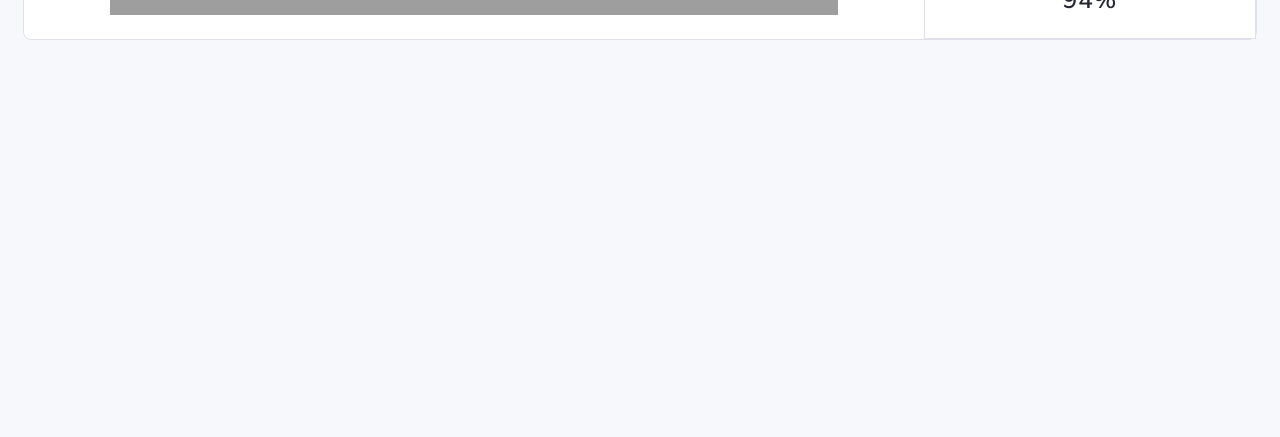
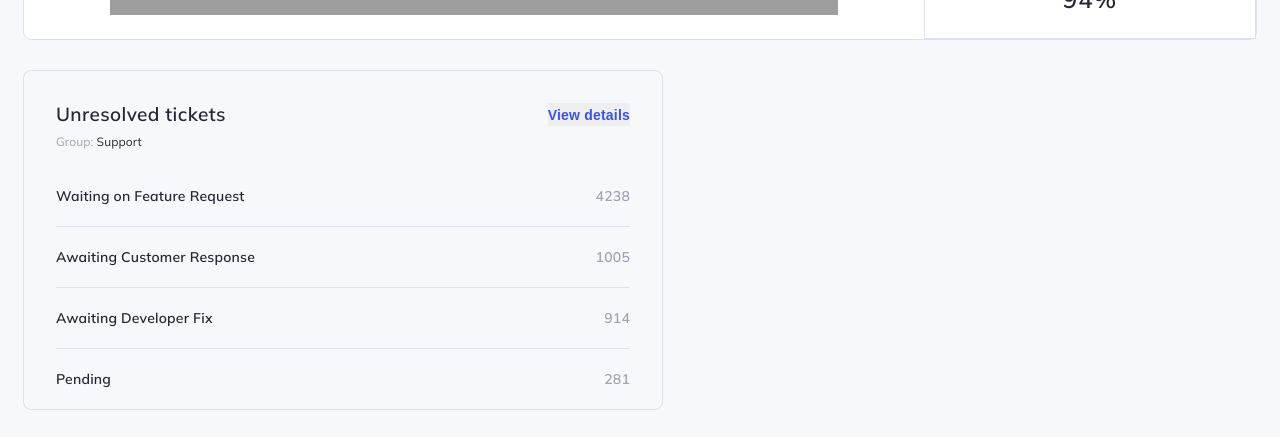
Before and after one commit to inbraev/react-admin, a React (Create React App) app: page / in a window 1280 px wide. Shown: the part 828-1265 px from the top of the page. Before the commit the page ends 898 px from the top, so only its background shows below. Built offline with nearby package versions, Linux system fonts and the light colour scheme; grey boxes are pictures that could not be loaded.

Commit message:
finished tickets card

```diff
--- a/src/App.js
+++ b/src/App.js
@@ -36,6 +36,7 @@ import CardsStatistics from "./components/CardStatistics/CardStatistics";
 import img from "./images/avatar.png";
 import { createGlobalStyle } from "styled-components";
 import Trends from "./components/Trends/Trends";
+import UnresolvedTickets from "./components/UnresolvedTickets/UnresolvedTickets";
 const GlobalStyle = createGlobalStyle`
 * {
   padding: 0;
@@ -112,6 +113,12 @@ const trendData = [
   { title: "Average response time", info: "3h 8m" },
   { title: "Resolution within SLA", info: "94%" },
 ];
+const ticketsData = [
+  { status: "Waiting on Feature Request", number: 4238 },
+  { status: "Awaiting Customer Response", number: 1005 },
+  { status: "Awaiting Developer Fix", number: 914 },
+  { status: "Pending", number: 281 },
+];
 const App = () => (
   <div>
     <GlobalStyle />
@@ -119,6 +126,7 @@ const App = () => (
       <Header title="Overview" src={img} />
       <CardsStatistics data={data} />
       <Trends trendData={trendData} />
+      <UnresolvedTickets data={ticketsData} />
     </Wrapper>
   </div>
 );
--- /dev/null
+++ b/src/components/UnresolvedTickets/Header.js
@@ -0,0 +1,42 @@
+import React from "react";
+import styled from "styled-components";
+import { LeftText, RightText, JustifyDiv } from "./Ticket";
+const HeaderJustifyDiv = styled(JustifyDiv)`
+  padding: 0;
+  border: none;
+`;
+const HeaderLeftText = styled(LeftText)`
+  font-weight: 700;
+  font-size: 1.9rem;
+  line-height: 2.3rem;
+  letter-spacing: 0.4px;
+`;
+const HeaderRightText = styled(RightText)`
+  color: #3751ff;
+  font-size: 1.4rem;
+`;
+const P = styled.p`
+  font-size: 1.2rem;
+  line-height: 1.6rem;
+  letter-spacing: 0.1px;
+  margin-top: 8px;
+  margin-bottom: 16px;
+`;
+const Span = styled.span`
+  color: #9fa2b4;
+`;
+function Header() {
+  return (
+    <>
+      <HeaderJustifyDiv>
+        <HeaderLeftText>Unresolved tickets</HeaderLeftText>
+        <HeaderRightText as="button">View details</HeaderRightText>
+      </HeaderJustifyDiv>
+      <P>
+        <Span>Group:</Span> Support
+      </P>
+    </>
+  );
+}
+
+export default Header;
--- /dev/null
+++ b/src/components/UnresolvedTickets/Ticket.js
@@ -0,0 +1,32 @@
+import React from "react";
+import styled from "styled-components";
+export const JustifyDiv = styled.div`
+  display: flex;
+  justify-content: space-between;
+  padding: 20px 0;
+  border-bottom: 1px solid #dfe0eb;
+  :last-child {
+    border: none;
+  }
+`;
+export const LeftText = styled.div`
+  font-size: 1.4rem;
+  line-height: 2rem;
+  letter-spacing: 0.2px;
+  font-weight: 600;
+  color: #252733;
+`;
+export const RightText = styled(LeftText)`
+  color: #9fa2b4;
+`;
+
+function Ticket({ status, number }) {
+  return (
+    <JustifyDiv>
+      <LeftText>{status}</LeftText>
+      <RightText>{number}</RightText>
+    </JustifyDiv>
+  );
+}
+
+export default Ticket;
--- /dev/null
+++ b/src/components/UnresolvedTickets/UnresolvedTickets.js
@@ -0,0 +1,27 @@
+import React from "react";
+import styled from "styled-components";
+import Header from "./Header";
+import Ticket from "./Ticket";
+const Wrapper = styled.article`
+  max-width: 64rem;
+  border: 1px solid #dfe0eb;
+  border-radius: 8px;
+  padding: 32px 32px 0 32px;
+  margin-top: 3rem;
+  display: flex;
+  flex-direction: column;
+`;
+function UnresolvedTickets({ data }) {
+  return (
+    <Wrapper>
+      <Header />
+      {data.map((ticket, index) => {
+        return (
+          <Ticket key={index} status={ticket.status} number={ticket.number} />
+        );
+      })}
+    </Wrapper>
+  );
+}
+
+export default UnresolvedTickets;
```
Also changed, not shown: 1 other file (tests, documents, lock files or other folders).
